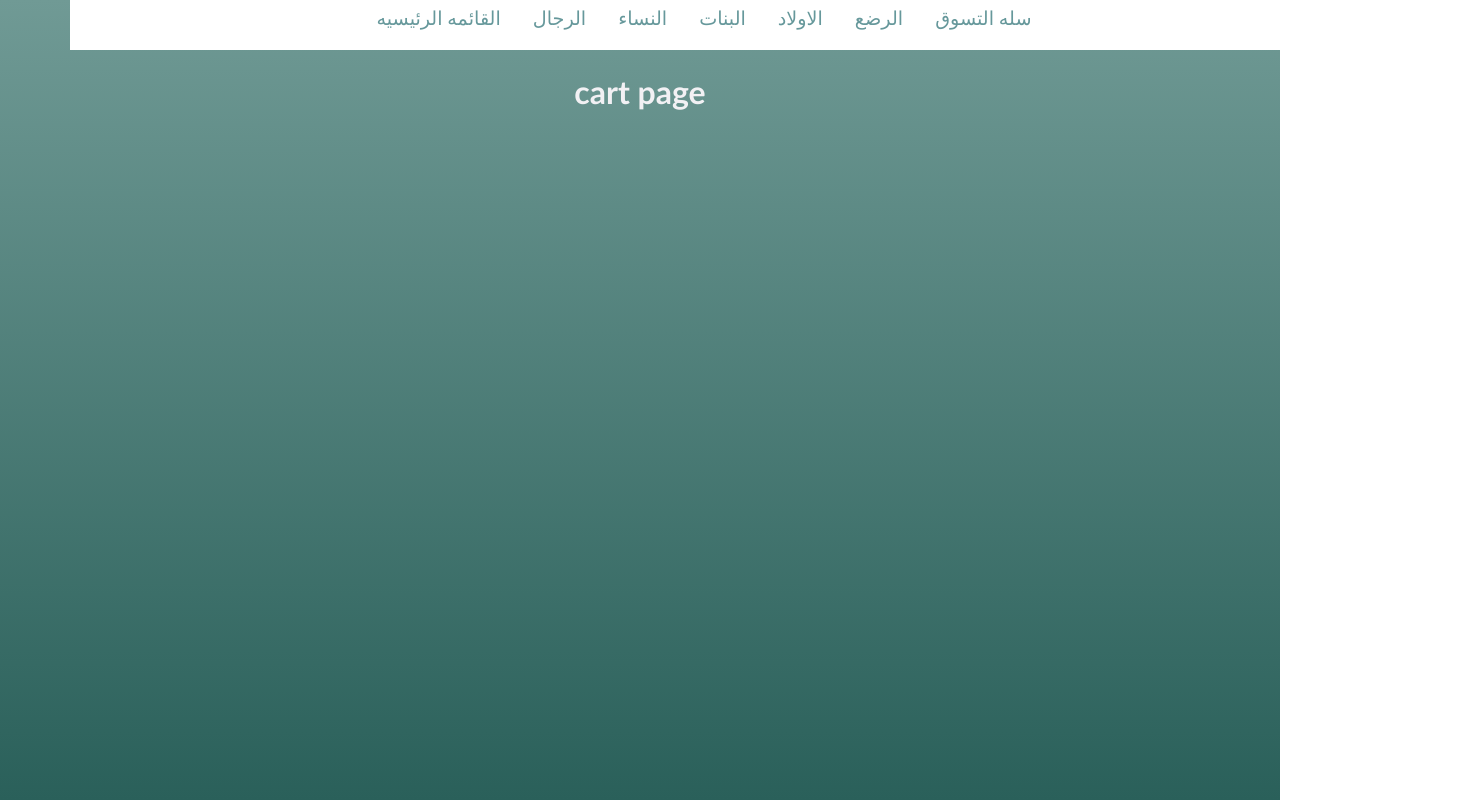
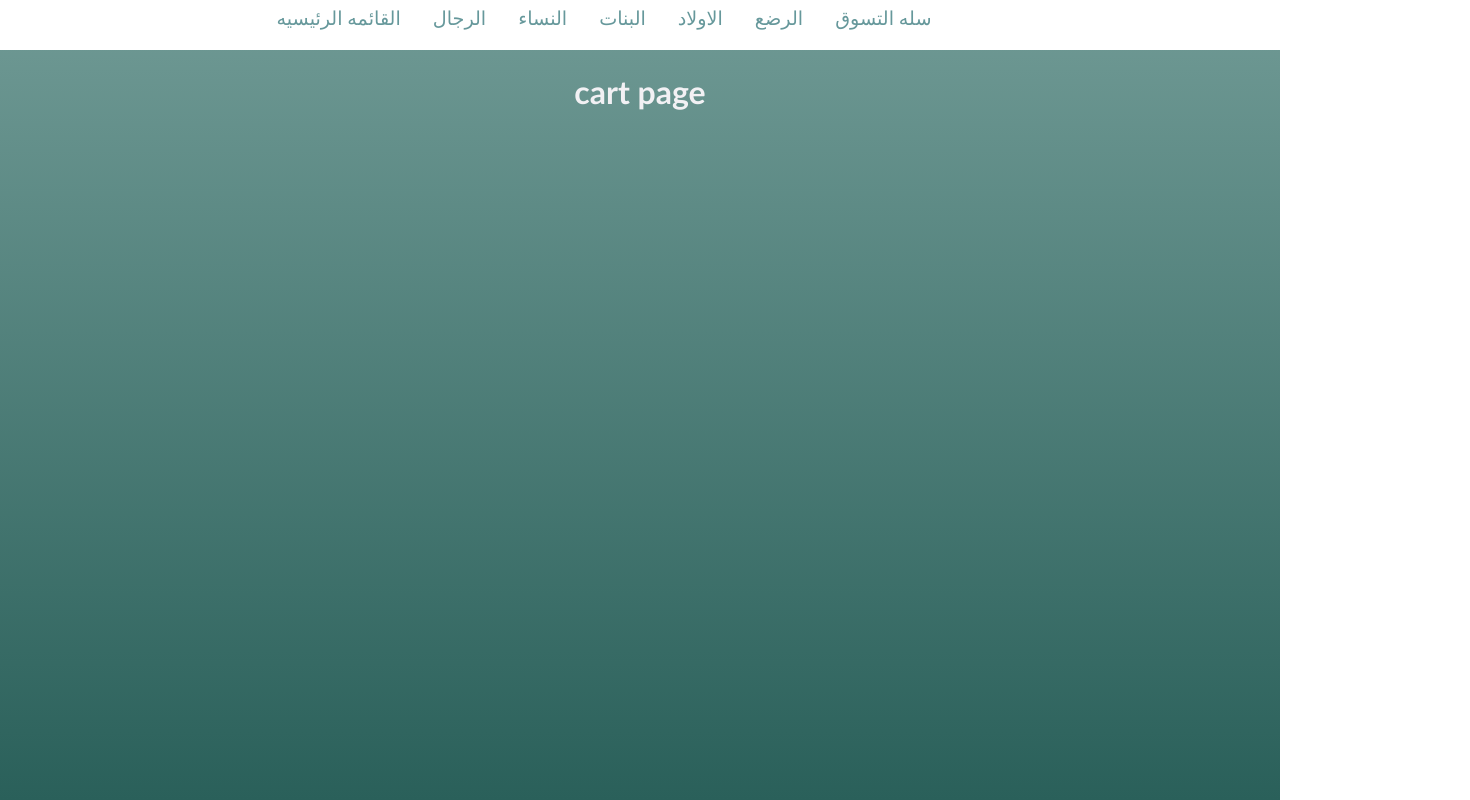
Before and after one commit to Anasshabib30y/shabib-s-store, a plain HTML site: page cart_page/index.html in a window 1280 px wide. Shown: the whole page, 1470 px wide, since content can reach past the window. Drawn offline with Linux system fonts and the light colour scheme.

Commit message:
add paddding

```diff
--- a/cart_page/style.css
+++ b/cart_page/style.css
@@ -10,10 +10,10 @@ body {
   text-align: center;
   justify-self: center;
   text-align: center;
-  /* padding-right:300px; */
+  padding-right:200px;
   margin-top: -7.8px;
   position: relative;
-  right:200px;
+  /* right: -200px; */
 }
 
 .nav ul {
```
